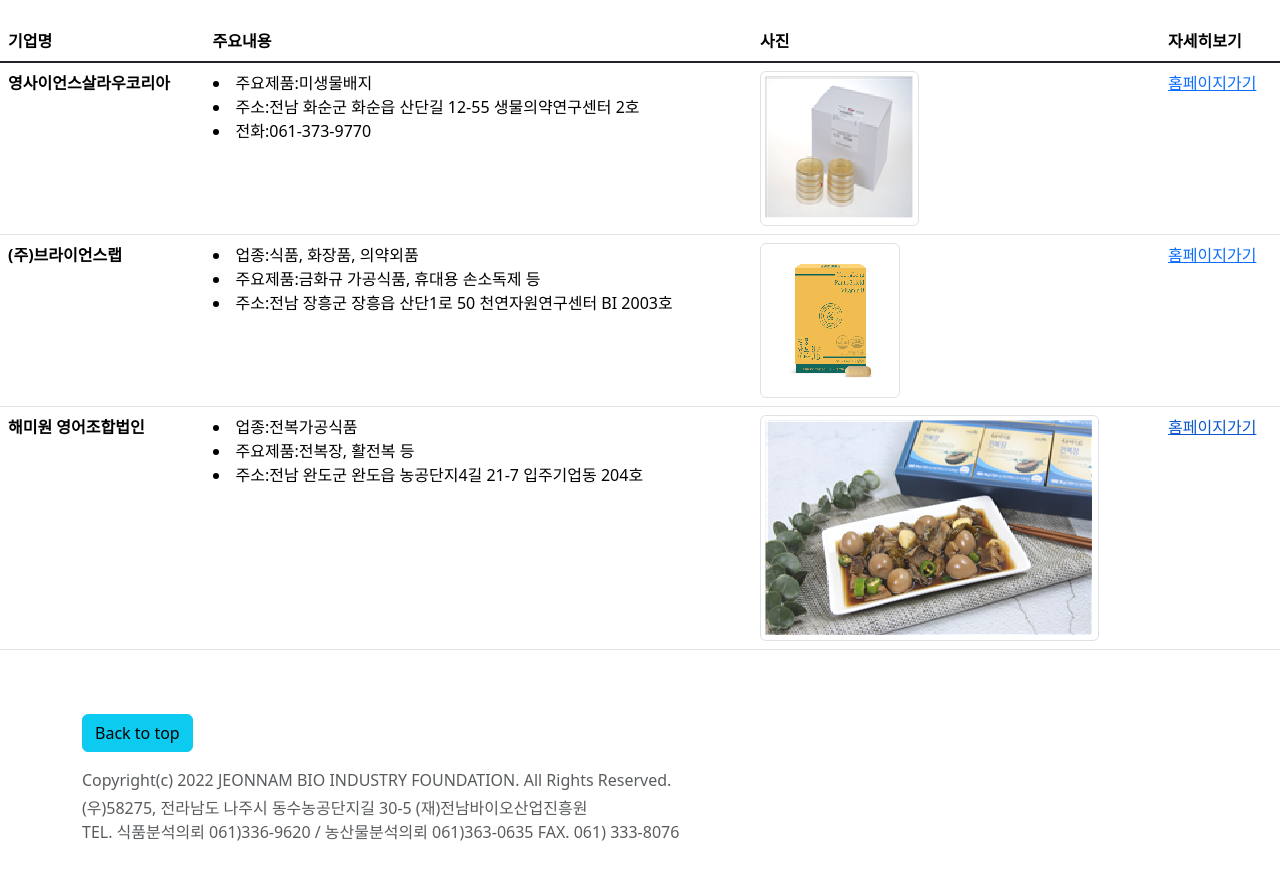
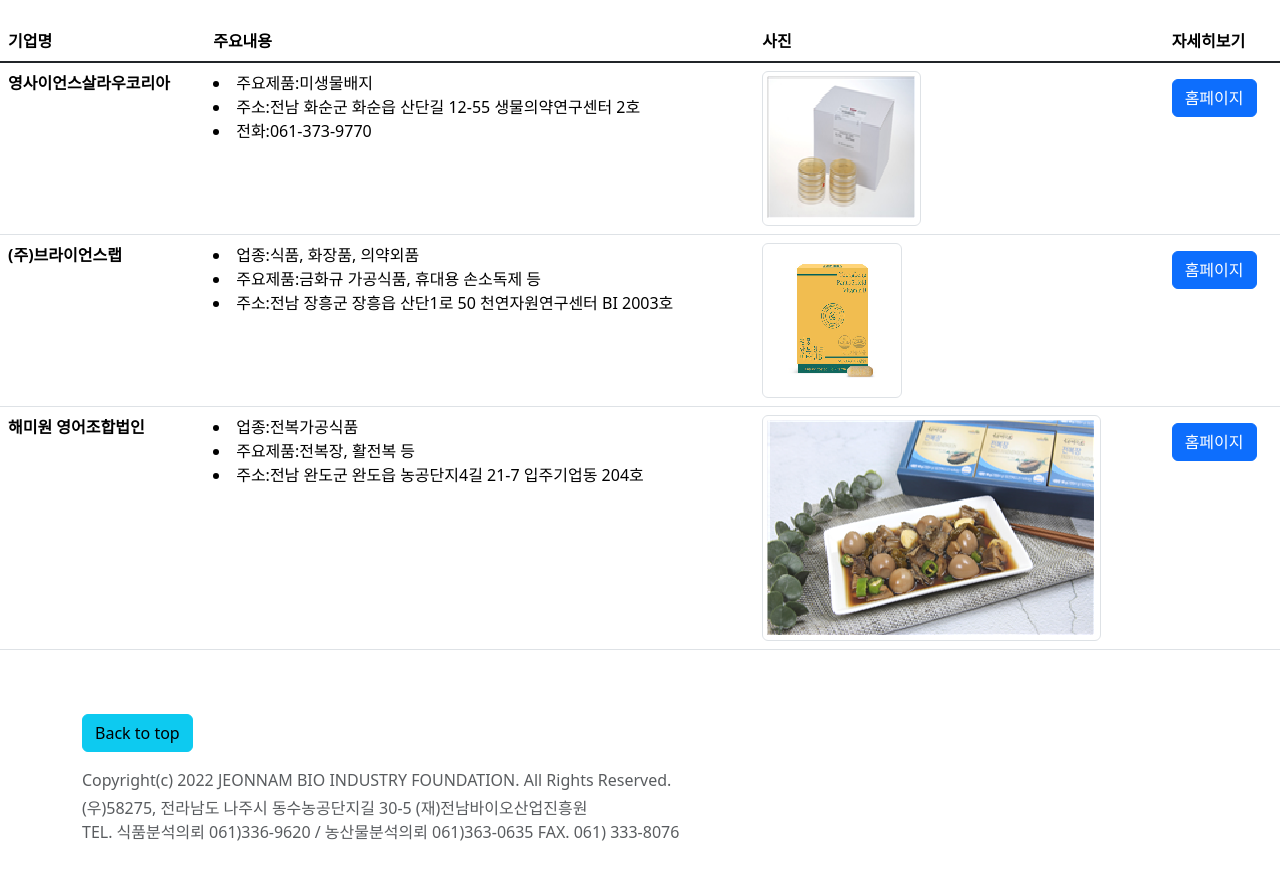
Before and after one commit to jansssss/jbf, a plain HTML site: page index.html in a window 1280 px wide. Shown: the part 5810-6679 px from the top of the page. Drawn offline with nearby package versions, Linux system fonts and the light colour scheme.

Commit message:
Add files via upload

```diff
--- a/index.html
+++ b/index.html
@@ -89,6 +89,7 @@
       </div>
     </div>
   </section>
+
   <h3 class="pb-4 mb-4 fst-italic border-bottom">
     <img src="https://img.icons8.com/color/48/000000/bookmark-ribbon--v1.png"/>천연물 의약품 원료 플랜트 개소식 모습
 </h3>
@@ -390,7 +391,9 @@
           <li>전화:061-373-9770</li>
       </td>
       <td><img src="image/c/c2.png" class="img-thumbnail" alt="..."></td>
-      <td><a href="http://www.youngscience.com" class="stretched-link" target="blank">홈페이지가기</a></td>
+      <td>
+        <a href="http://www.youngscience.com" class="btn btn-primary my-2">홈페이지</a>
+      </td>
     </tr>
     <tr>
       <th scope="row">(주)브라이언스랩</th>
@@ -399,7 +402,9 @@
         <li>주소:전남 장흥군 장흥읍 산단1로 50 천연자원연구센터 BI 2003호</li>
     </td>
     <td><img src="image/c/c1.png" class="img-thumbnail" alt="..."></td>
-    <td><a href="http://brianslab.co.kr" class="stretched-link" target="blank">홈페이지가기</a></td>
+    <td>
+      <a href="http://brianslab.co.kr" class="btn btn-primary my-2">홈페이지</a>
+     </td>
     </tr>
     <tr>
       <th scope="row">해미원 영어조합법인</th>
@@ -408,7 +413,9 @@
         <li>주소:전남 완도군 완도읍 농공단지4길 21-7 입주기업동 204호</li>
     </td>
     <td><img src="image/c/c3.png" class="img-thumbnail" alt="..."></td>
-    <td><a href="http://www.haemiweon.com" class="stretched-link" target="blank">홈페이지가기</a></td>
+    <td>
+      <a href="http://www.haemiweon.com" class="btn btn-primary my-2">홈페이지</a>
+    </td>
     </tr>
   </tbody>
 </table>
```
